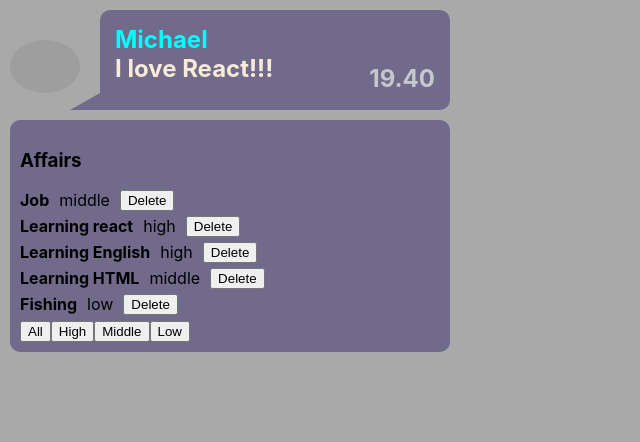
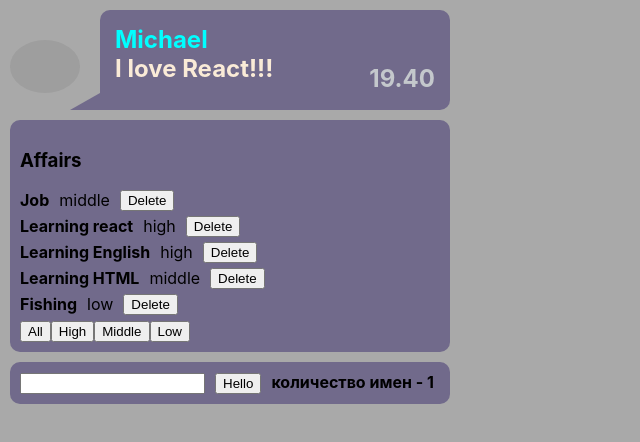
Before and after one commit to Karter13/homework-it-incubator, a React (Create React App) app: page / in a window 1280 px wide. Shown: the top 442 px of the page, without its empty margins (0-640 px from the left). Built offline with nearby package versions, Linux system fonts and the light colour scheme; grey boxes are pictures that could not be loaded.

Commit message:
homework №3

```diff
--- a/package.json
+++ b/package.json
@@ -10,10 +10,12 @@
     "@types/node": "^12.0.0",
     "@types/react": "^16.9.0",
     "@types/react-dom": "^16.9.0",
+    "@types/uuid": "^8.0.0",
     "react": "^16.13.1",
     "react-dom": "^16.13.1",
     "react-scripts": "3.4.1",
-    "typescript": "~3.7.2"
+    "typescript": "~3.7.2",
+    "uuid": "^8.2.0"
   },
   "scripts": {
     "start": "react-scripts start",
--- a/src/App.tsx
+++ b/src/App.tsx
@@ -3,6 +3,9 @@ import './App.css';
 import {Image} from "./components/Image/Image";
 import {Message} from "./components/Message/Message";
 import {Affairs, AffairsType} from "./components/Affairs/Affairs";
+import {Greeting} from "./components/Greeting/Greeting";
+import {v1} from "uuid";
+import {log} from "util";
 
 function App() {
     let [affairs, setAffairs] = useState<Array<AffairsType>>(
@@ -15,7 +18,22 @@ function App() {
         ]
     );
 
-    let [filter, setFilter] = useState('all')
+    let [filter, setFilter] = useState('all');
+    let [names, setNames] = useState([
+        {id: v1(), name: 'Maikl'}
+    ]);
+
+    function addName(name: string) {
+        if(name && name.trim()) {
+            alert(`Hello ${name}!!`);
+            let newName = {id: v1(), name: name};
+            let newNames = [newName, ...names];
+            setNames(newNames);
+        } else {
+            alert('Enter name please!!!')
+        }
+    }
+
 
     function removeBusiness(id: number) {
         let newAffairs = affairs.filter(b => b.id !== id );
@@ -46,6 +64,7 @@ function App() {
                      removeBusiness={removeBusiness}
                      filterAffairs={filterAffairs}
             />
+            <Greeting addName={addName} names={names}/>
         </div>
     );
 }
--- /dev/null
+++ b/src/components/Greeting/Greeting.module.css
@@ -0,0 +1,14 @@
+.box {
+    width: 420px;
+    padding: 10px;
+    background-color: #716a8b;
+    border-radius: 10px;
+    margin: 10px;
+}
+.box button {
+    margin-left: 10px;
+}
+.box span {
+    margin-left: 10px;
+    font-weight: bold;
+}
--- /dev/null
+++ b/src/components/Greeting/Greeting.tsx
@@ -0,0 +1,32 @@
+import React, {ChangeEvent, useState} from 'react';
+import s from './Greeting.module.css'
+
+export type NameType = {
+    id: string,
+    name: string
+}
+export type GreetingPropsType = {
+    addName: (name: string) => void
+    names: Array<NameType>
+}
+
+export const Greeting: React.FC<GreetingPropsType> = (props) => {
+
+    let [newNameTitle, setNewNameTitle] = useState<string>('');
+
+    const onChangeHandler = (e: ChangeEvent<HTMLInputElement>) => {
+        setNewNameTitle(e.currentTarget.value)
+    };
+    const addNewName = () => {
+        props.addName(newNameTitle);
+        setNewNameTitle('');
+    };
+
+    return (
+        <div className={s.box}>
+            <input value={newNameTitle} onChange={onChangeHandler}/>
+            <button onClick={addNewName}>Hello</button>
+            <span>{`количество имен - ${props.names.length}`}</span>
+        </div>
+    )
+};
```
Also changed, not shown: 1 other file (tests, documents, lock files or other folders).
